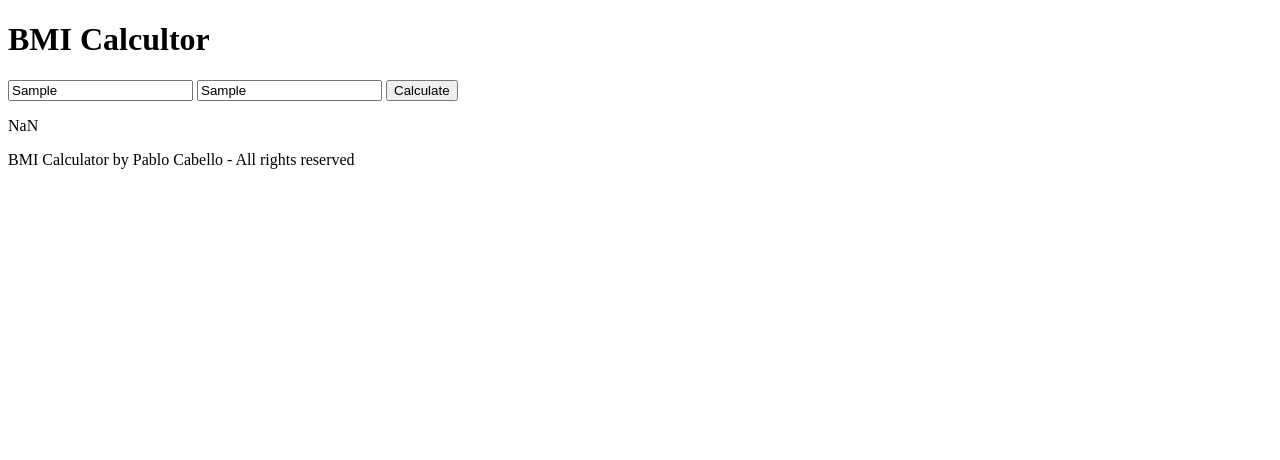
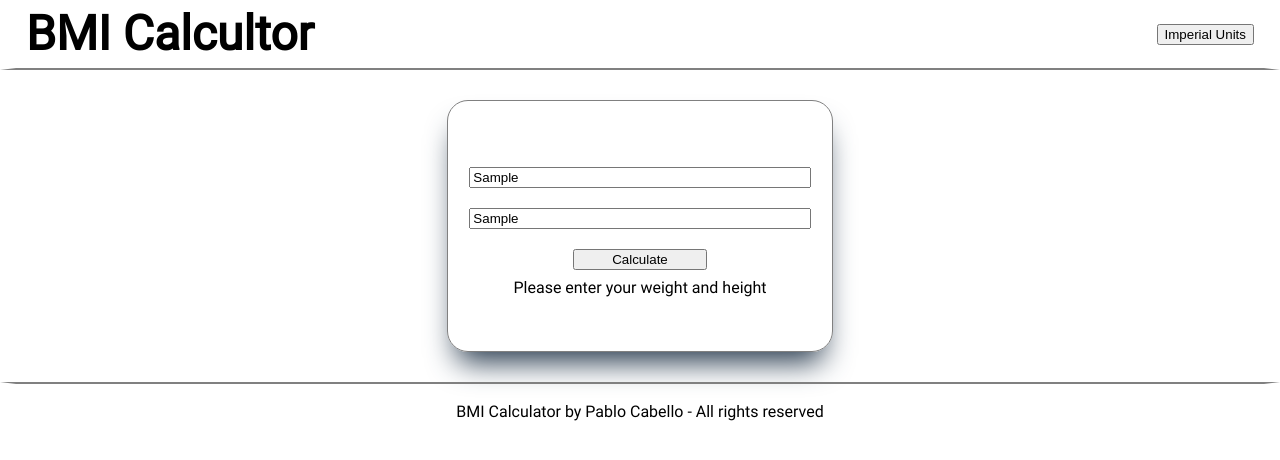
Before and after one commit to makumba04/BMI-Calculator, a website: page public/index.html in a window 1280 px wide. Both pictures are taken after typing "Sample", "Sample" into the empty fields and a click on the input "Calculate". Drawn offline with Linux system fonts and the light colour scheme.

Commit message:
Finished app - Looking for any bug...

```diff
--- a/public/index.html
+++ b/public/index.html
@@ -3,6 +3,7 @@
 <head>
     <meta charset="UTF-8">
     <script src="main.js"></script>
+    <link rel="stylesheet" href="reset.css">
     <link rel="stylesheet" href="style.css">
     <meta name="viewport" content="width=device-width, initial-scale=1.0">
     <title>BMI Calculator</title>
@@ -11,15 +12,20 @@
 <body>
     <header>
         <h1>BMI Calcultor</h1>
+        <nav><button id="CHANGE_UNITS_BTN" onclick="CHANGE_UNITS()">Imperial Units</button></nav>
     </header>
     <main>
-        <section class="input">
-            <input type="text" id="INPUT_WEIGHT">
-            <input type="text" id="INPUT_HEIGHT">
-            <input type="submit" value="Calculate" onclick="BMI_IMPERIAL()">
+        <section class="input" id="METRIC_SYSTEM">
+            <input type="text" id="INPUT_WEIGHT_METRIC" placeholder="Your weight in kg...">
+            <input type="text" id="INPUT_HEIGHT_METRIC" placeholder="Your height in m...">
+            <input type="submit" id="CALCULATE_BTN" value="Calculate" onclick="BMI_METRIC()">
+            <section id="RESULT_METRIC"></section>
         </section>
-        <section id="result">
-
+        <section class="input" id="IMPERIAL_SYSTEM">
+            <input type="text" id="INPUT_WEIGHT_IMPERIAL" placeholder="Your weight in lb...">
+            <input type="text" id="INPUT_HEIGHT_IMPERIAL" placeholder="Your height in inches...">
+            <input type="submit" id="CALCULATE_BTN" value="Calculate" onclick="BMI_IMPERIAL()">
+            <section id="RESULT_IMPERIAL"></section>
         </section>
     </main>
     <footer>
--- a/public/main.js
+++ b/public/main.js
@@ -1,29 +1,83 @@
 function BMI_METRIC() {
 
-    var weight = parseFloat(document.getElementById('INPUT_WEIGHT').value);
-    var height = parseFloat(document.getElementById('INPUT_HEIGHT').value);
-    var result_container = document.getElementById('result');
+    var weight = parseFloat(document.getElementById('INPUT_WEIGHT_METRIC').value);
+    var height = parseFloat(document.getElementById('INPUT_HEIGHT_METRIC').value);
+    var result_container = document.getElementById('RESULT_METRIC');
+    result_container.innerHTML = '';
 
-    var BMI_VALUE = (weight / (height**2)).toFixed(2);
+    if (isNaN(weight) || isNaN(height) || weight <= 0 || height <= 0) {
 
-    var BMI = document.createElement('p');
-    BMI.innerText = BMI_VALUE;
+        error_message = document.createElement('p');
+        error_message.innerText = "Please enter your weight and height";
 
-    result_container.appendChild(BMI);
+        result_container.appendChild(error_message);
+    } else {
+
+        var BMI_VALUE = (weight / (height**2)).toFixed(2);
+
+        var BMI = document.createElement('p');
+        BMI.innerText = 'Your BMI is: ' + BMI_VALUE;
+
+        result_container.appendChild(BMI);
+    }
 }
 
 function BMI_IMPERIAL() {
 
-    var weight = parseFloat(document.getElementById('INPUT_WEIGHT').value);
-    var height = parseInt(document.getElementById('INPUT_HEIGHT').value);
-    var result_container = document.getElementById('result');
+    var weight = parseFloat(document.getElementById('INPUT_WEIGHT_IMPERIAL').value);
+    var height = parseFloat(document.getElementById('INPUT_HEIGHT_IMPERIAL').value);
+    var result_container = document.getElementById('RESULT_IMPERIAL');
+    result_container.innerHTML = '';
 
-    var BMI_VALUE = ((weight / (height**2)) * 703).toFixed(2);
+    if (isNaN(weight) || isNaN(height) || weight <= 0 || height <= 0) {
 
-    console.log(BMI_VALUE);
+        error_message = document.createElement('p');
+        error_message.innerText = "Please enter your weight and height";
 
-    var BMI = document.createElement('p');
-    BMI.innerText = BMI_VALUE;
+        result_container.appendChild(error_message);
+    } else {
 
-    result_container.appendChild(BMI);
+        var BMI_VALUE = ((weight / (height ** 2)) * 703).toFixed(2);
+
+        var BMI = document.createElement('p');
+        BMI.innerText = 'Your BMI is: ' + BMI_VALUE;
+
+        result_container.appendChild(BMI);
+    }
 }
+
+function CHANGE_UNITS() {
+
+    const METRIC_CONTAINER = document.getElementById('METRIC_SYSTEM');
+    const IMPERIAL_CONTAINER = document.getElementById('IMPERIAL_SYSTEM');
+    const CHANGE_UNITS_BTN = document.getElementById('CHANGE_UNITS_BTN');
+    var RESULT_METRIC = document.getElementById('RESULT_METRIC');
+    var RESULT_IMPERIAL = document.getElementById('RESULT_IMPERIAL');
+    var INPUT_WEIGHT_METRIC = document.getElementById('INPUT_WEIGHT_METRIC');
+    var INPUT_HEIGHT_METRIC = document.getElementById('INPUT_HEIGHT_METRIC');
+    var INPUT_WEIGHT_IMPERIAL = document.getElementById('INPUT_WEIGHT_IMPERIAL');
+    var INPUT_HEIGHT_IMPERIAL = document.getElementById('INPUT_HEIGHT_IMPERIAL');
+
+
+    if (METRIC_CONTAINER.style.display === 'none') {
+
+        INPUT_WEIGHT_METRIC.value = '';
+        INPUT_HEIGHT_METRIC.value = '';
+        INPUT_WEIGHT_IMPERIAL.value = '';
+        INPUT_HEIGHT_IMPERIAL.value = '';
+        METRIC_CONTAINER.style.display = 'flex';
+        IMPERIAL_CONTAINER.style.display = 'none';
+        CHANGE_UNITS_BTN.innerText = 'To imperial';
+        RESULT_METRIC.innerHTML = '';
+    } else {
+
+        INPUT_WEIGHT_METRIC.value = '';
+        INPUT_HEIGHT_METRIC.value = '';
+        INPUT_WEIGHT_IMPERIAL.value = '';
+        INPUT_HEIGHT_IMPERIAL.value = '';
+        METRIC_CONTAINER.style.display = 'none';
+        IMPERIAL_CONTAINER.style.display = 'flex';
+        CHANGE_UNITS_BTN.innerText = 'To metric';
+        RESULT_IMPERIAL.innerHTML = '';
+    }
+}
--- /dev/null
+++ b/public/reset.css
@@ -0,0 +1,50 @@
+html, body, div, span, applet, object, iframe,
+h1, h2, h3, h4, h5, h6, p, blockquote, pre,
+a, abbr, acronym, address, big, cite, code,
+del, dfn, em, font, img, ins, kbd, q, s, samp,
+small, strike, strong, sub, sup, tt, var,
+b, u, i, center,
+dl, dt, dd, ol, ul, li,
+fieldset, form, label, legend,
+table, caption, tbody, tfoot, thead, tr, th, td {
+	margin: 0;
+	padding: 0;
+	border: 0;
+	outline: 0;
+	font-size: 100%;
+	vertical-align: baseline;
+	background: transparent;
+}
+body {
+	line-height: 1;
+}
+ol, ul {
+	list-style: none;
+}
+blockquote, q {
+	quotes: none;
+}
+blockquote:before, blockquote:after,
+q:before, q:after {
+	content: '';
+	content: none;
+}
+
+/* remember to define focus styles! */
+:focus {
+	outline: 0;
+}
+
+/* remember to highlight inserts somehow! */
+ins {
+	text-decoration: none;
+}
+del {
+	text-decoration: line-through;
+}
+
+/* tables still need 'cellspacing="0"' in the markup */
+table {
+	border-collapse: collapse;
+	border-spacing: 0;
+}
--- a/public/style.css
+++ b/public/style.css
@@ -0,0 +1,72 @@
+@font-face {
+    font-family: Roboto;
+    src: url('./Roboto-Regular.ttf');
+}
+
+body {
+    font-family: Roboto;
+}
+
+header {
+    padding: 10px;
+    margin-bottom: 30px;
+    display: flex;
+    flex-direction: row;
+    align-items: center;
+    justify-content: space-between;
+    border-bottom: 2px solid grey;
+    border-left: 16px solid white;
+    border-right: 16px solid white;
+}
+
+h1 {
+    font-size: 3em;
+}
+
+.input {
+    height: 250px;
+    width: 30%;
+    margin: 0 auto;
+    display: flex;
+    flex-direction: column;
+    justify-content: center;
+    align-items: center;
+    box-shadow: rgb(38, 57, 77) 0px 20px 30px -10px;
+    border-radius: 21px 21px 21px 21px;
+    -webkit-border-radius: 21px 21px 21px 21px;
+    -moz-border-radius: 21px 21px 21px 21px;
+    border: 1px solid grey;
+}
+
+.input input {
+    width: 25em;
+    margin: 10px;
+}
+
+#CALCULATE_BTN {
+    width: 10em;
+}
+
+#RESULT {
+    width: 30%;
+    margin-top: 35px;
+    display: flex;
+    justify-content: center;
+    align-items: center;
+    text-align: center;
+}
+
+footer {
+    display: flex;
+    justify-content: center;
+    align-items: center;
+    margin-top: 30px;
+    padding: 20px;
+    border-top: 2px solid grey;
+    border-left: 16px solid white;
+    border-right: 16px solid white;
+}
+
+#IMPERIAL_SYSTEM {
+    display: none;
+}
```
Also changed, not shown: public/Roboto-Regular.ttf (added).
